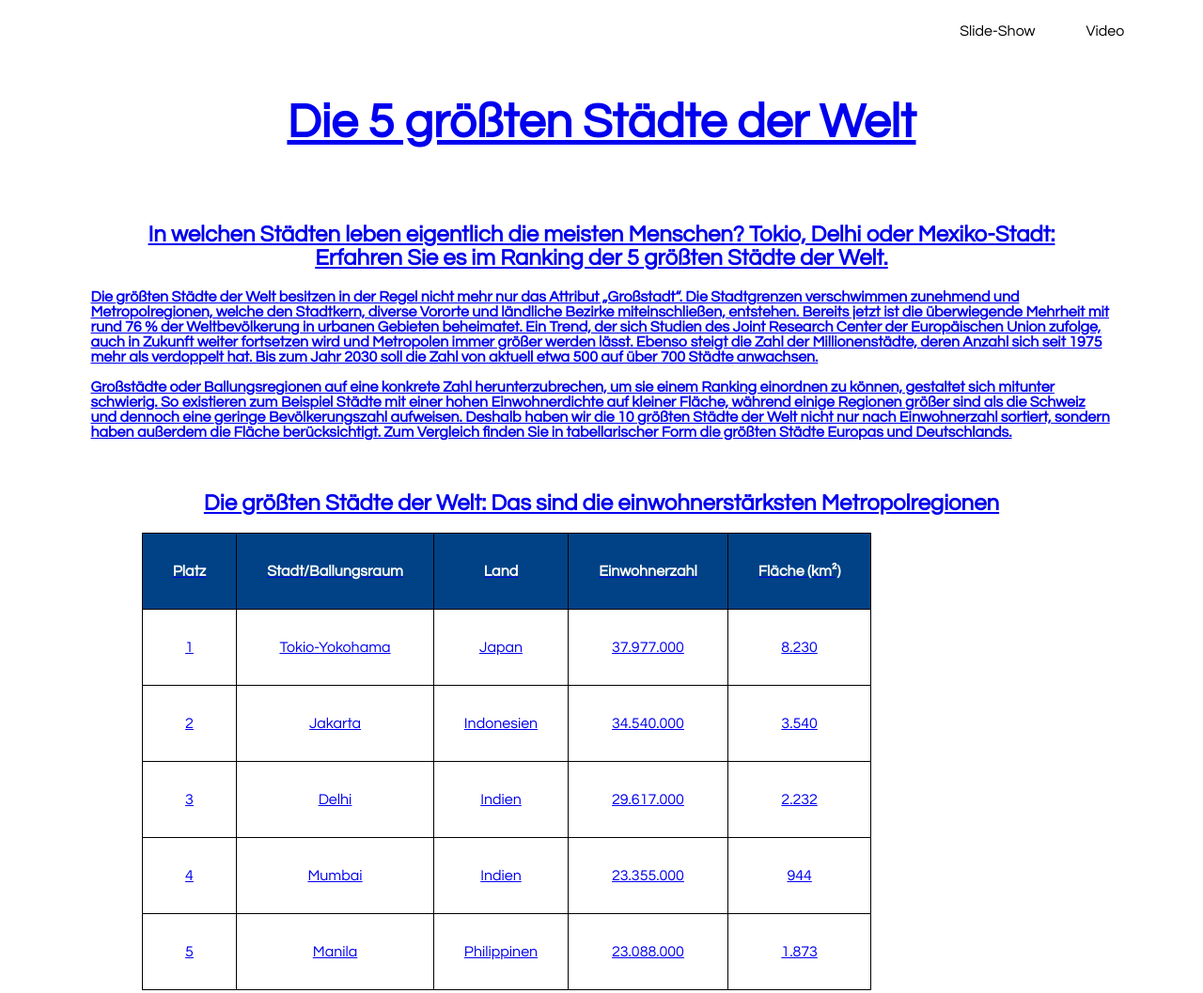
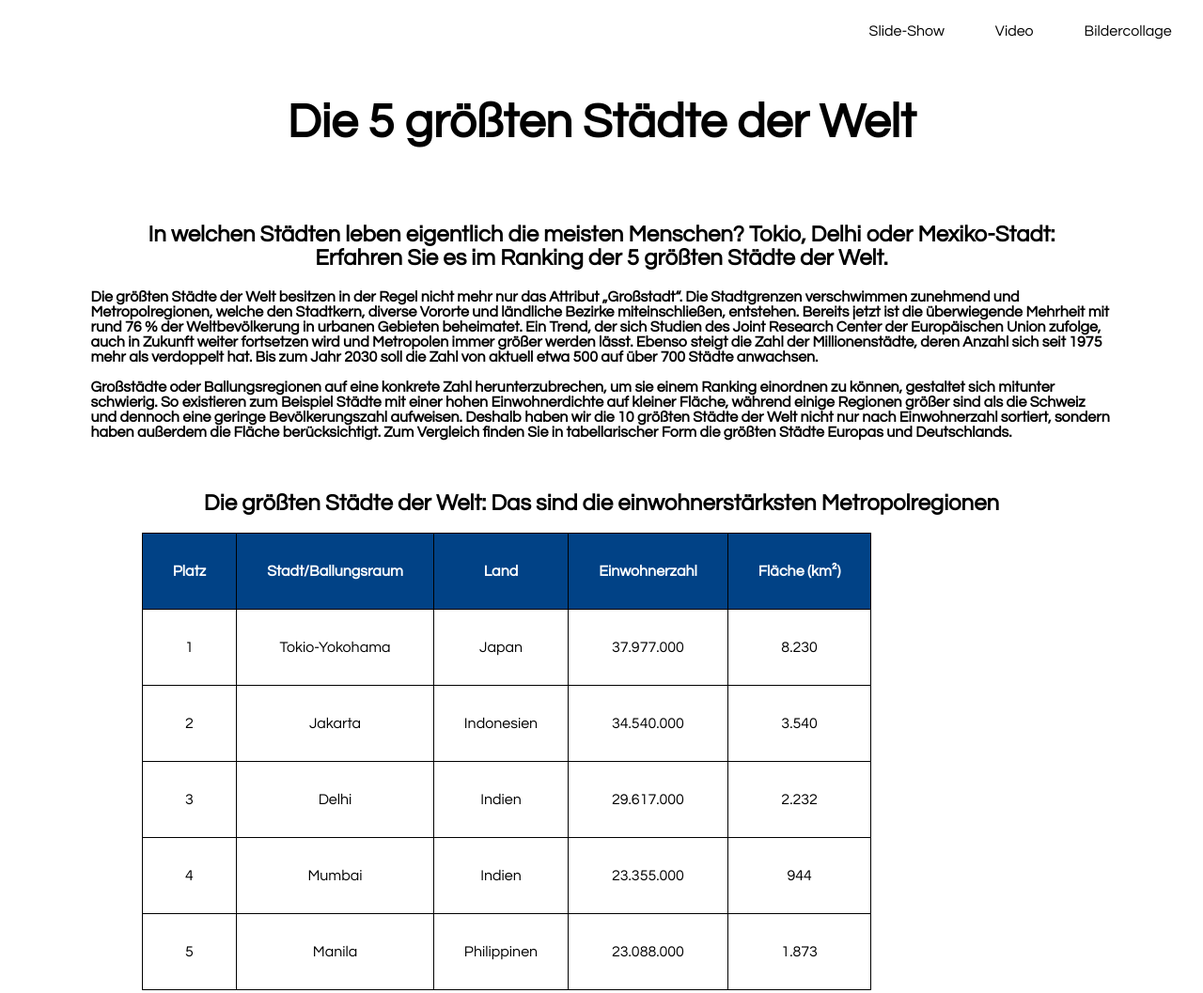
Before and after one commit to lanchii/lana.github.io, a plain HTML site: page index.html in a window 1280 px wide. Shown: the whole page at 94% size. Drawn offline with Linux system fonts and the light colour scheme.

Commit message:
neu 18.1.2022

```diff
--- a/index.html
+++ b/index.html
@@ -12,7 +12,7 @@
     <nav>
         <a href="unterseite1.html">Slide-Show</a>
         <a href="unterseite2.html">Video</a>
-        <a href="bildercollage.html"Bildercollage</a>
+        <a href="bildercollage.html">Bildercollage</a>
     </nav>
     <h1 id="headline-homepage">Die 5 größten Städte der Welt</h1>
 
```
